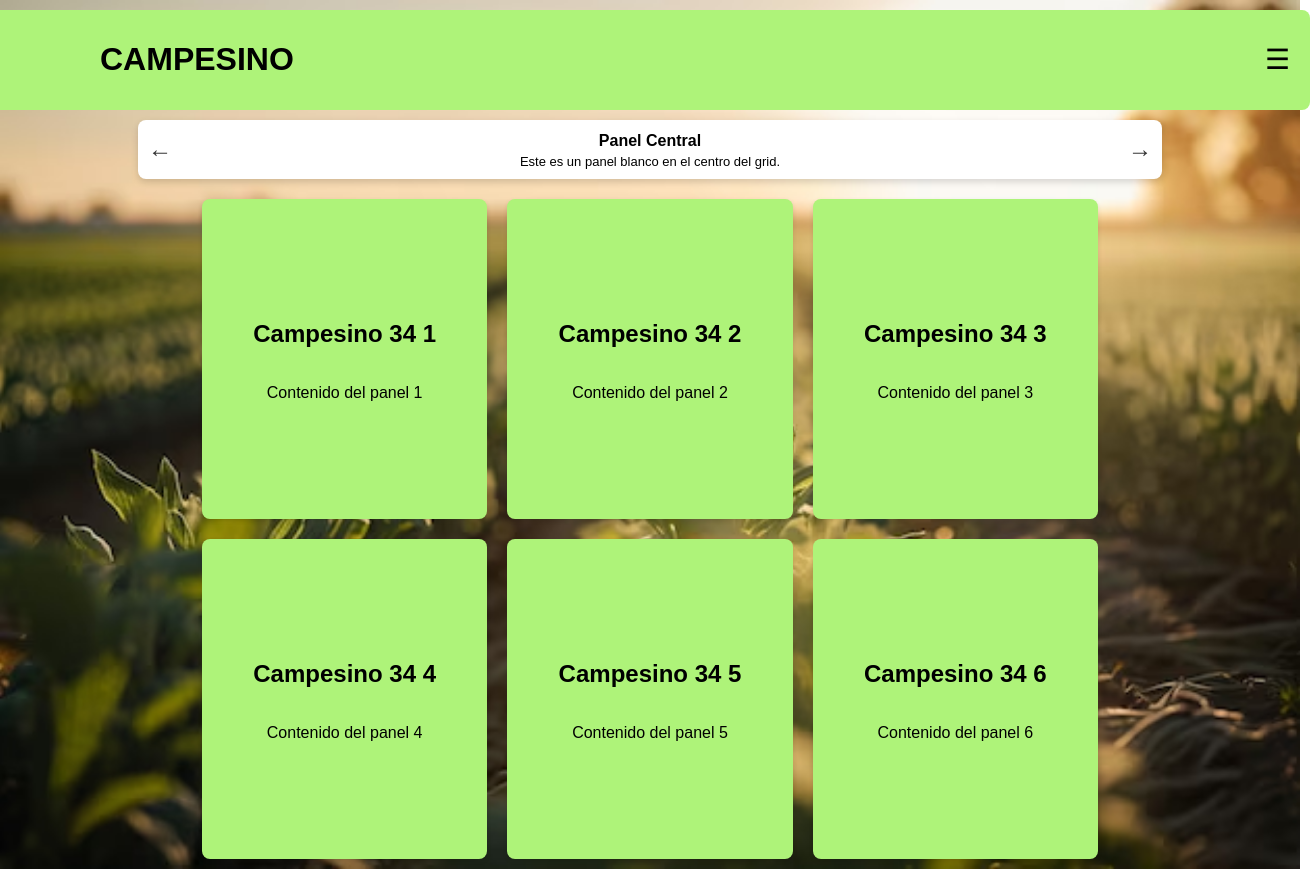
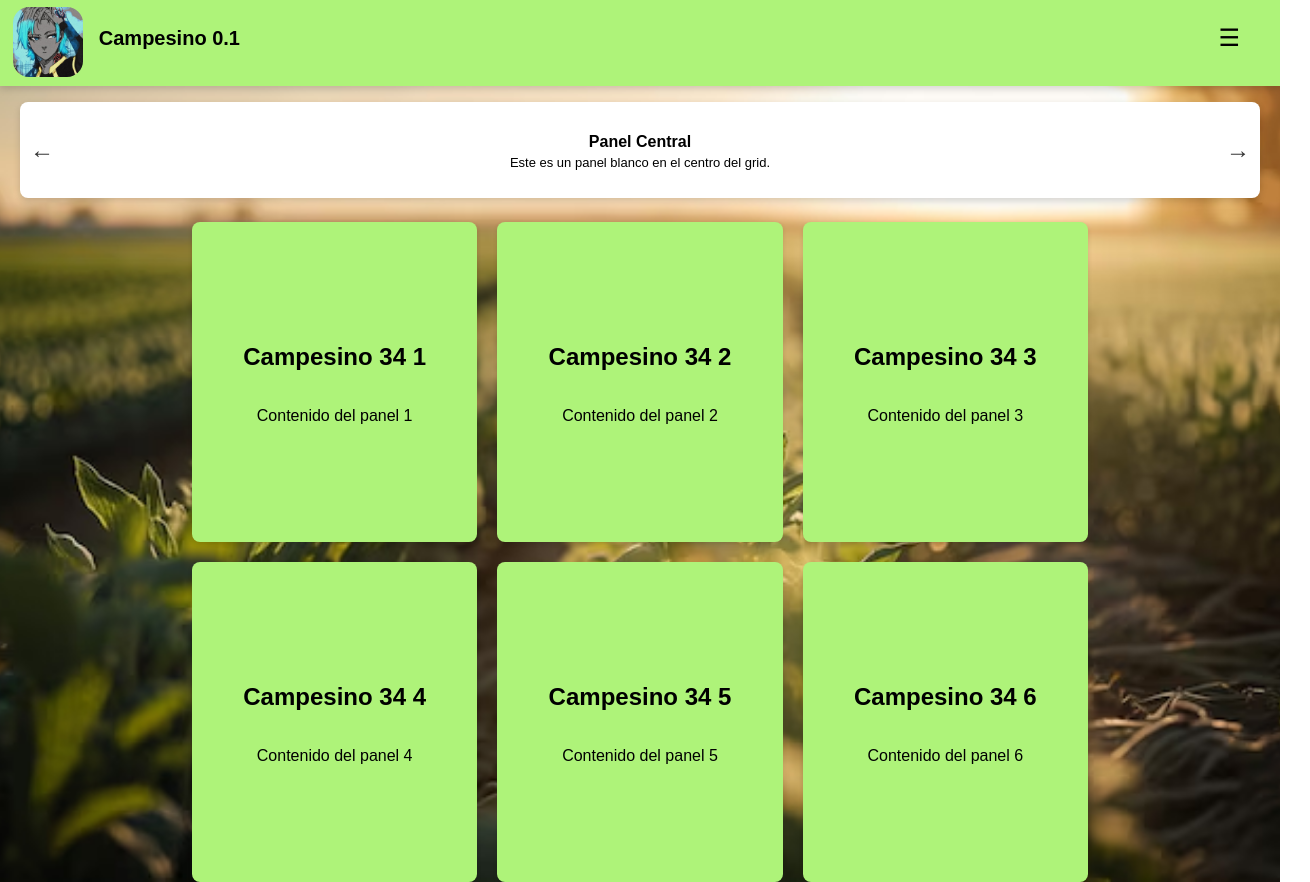
Before and after one commit to symartinez2110/CAMPO-A-UN-CLICK, a Vue app: page /homeUser in a window 1280 px wide. Shown: the whole page, 1310 px wide, since content can reach past the window. Built offline with nearby package versions, Linux system fonts and the light colour scheme.

Commit message:
Mejora en la modularidad del panel del usuario convirtiendo el header en un componente reutilizable y mejorando componentes visuales modificacion

```diff
--- a/src/App.vue
+++ b/src/App.vue
@@ -1,5 +1,5 @@
 <script setup>
-import { useRouter } from 'vue-router';
+
 </script>
 
 <template>
--- /dev/null
+++ b/src/components/theHeader.vue
@@ -0,0 +1,133 @@
+<template>
+  <div class="header">
+    <img class="icon" src="../../public/avatar.jpg" alt="avatar del campesino">
+    <h1>Campesino 0.1</h1>
+  <!-- Menu desplegable-->
+   <div class="menu-container" ref="menuContainerRef">
+    <div class="menu-icon" @click="toggleMenu">&#9776;</div>
+
+
+    <div v-if="isMenuOpen" class="dropdown-menu" >
+        <ul>
+            <li>EDITAR PERFIL</li>
+            <li>PRODUCTOS</li>
+        </ul>
+    </div>
+   </div>
+  </div>
+</template>
+
+
+<script setup>
+import { ref, onMounted, onUnmounted } from 'vue';
+
+const isMenuOpen = ref(false);
+
+
+const menuContainerRef = ref(null);
+
+function toggleMenu() {
+  isMenuOpen.value = !isMenuOpen.value;
+}
+
+
+function closeMenu() {
+  isMenuOpen.value = false;
+}
+
+
+const handleClickOutside = (event) => {
+
+  if (menuContainerRef.value && !menuContainerRef.value.contains(event.target)) {
+    closeMenu();
+  }
+};
+
+
+onMounted(() => {
+
+  document.addEventListener('click', handleClickOutside);
+});
+
+
+onUnmounted(() => {
+
+  document.removeEventListener('click', handleClickOutside);
+});
+</script>
+
+<style scoped>
+.header {
+  width: 100%;
+  margin-top: -0.6rem;
+  height: 6rem;
+  background-color: #AEF379;
+  color: black;
+  display: flex;
+  justify-content: space-between;
+  align-items: center;
+  margin-bottom: 1rem;
+   box-shadow: 0 3px 7px rgba(0, 0, 0, 0.15);
+
+}
+
+.header h1 {
+  font-size: 20px;
+  font-weight: bold;
+  margin-right: auto;
+  padding-left: 1rem;
+}
+
+.icon{
+    height: 70px;
+    width: 70px;
+    border-radius: 1rem;
+    margin-top: 0.5rem;
+    margin-left: 0.8rem;
+}
+.menu-icon {
+ margin-right: 2.5rem;
+ font-size: x-large;
+ user-select: none;
+}
+
+.menu-icon:hover{
+    cursor: pointer;
+    color: #f9f9f9;
+}
+
+.menu-container{
+    position: relative;
+}
+
+/* Estilos del menú desplegable */
+.dropdown-menu {
+  position: absolute;
+  top: 120%; /* Posiciona el menú un poco debajo del ícono */
+  right: 0; /* Lo alinea a la derecha del contenedor */
+  background-color: #bbf784; /* Un verde similar al de la imagen */
+  border-radius: 12px;
+  box-shadow: 0 4px 8px rgba(0, 0, 0, 0.15);
+  padding: 10px 15px;
+  width: max-content; /* El ancho se ajusta al contenido */
+  z-index: 100; /* Asegura que esté por encima de otros elementos */
+}
+.dropdown-menu ul {
+  list-style-type: none; /* Quita los puntos de la lista */
+  padding: 0;
+  margin: 0;
+}
+
+.dropdown-menu li {
+  padding: 10px 15px;
+  cursor: pointer;
+  font-size: 14px;
+  font-weight: 500;
+  border-radius: 6px;
+  transition: background-color 0.2s; /* Efecto suave al pasar el ratón */
+}
+
+.dropdown-menu li:hover {
+  background-color: rgba(0, 0, 0, 0.08); /* Resaltado sutil */
+}
+</style>
--- a/src/views/HomeView.vue
+++ b/src/views/HomeView.vue
@@ -1,36 +1,28 @@
 <template>
   <div class="main-container">
-    <!-- Panel superior con título -->
-    <header class="header">
-        <h1>CAMPESINO</h1>
-        <div class="menu-icon">&#9776;</div>
+    <the-header></the-header>
 
-    </header>
-<!-- Panel central blanco -->
     <div class="panel-central">
-  <span class="arrow left">&#8592;</span> <!-- Flecha izquierda -->
-
+      <span class="arrow left">&#8592;</span>
       <div class="panel-content">
         <h2>Panel Central</h2>
         <p>Este es un panel blanco en el centro del grid.</p>
       </div>
-
-  <span class="arrow right">&#8594;</span> <!-- Flecha derecha -->
+      <span class="arrow right">&#8594;</span>
     </div>
 
-    <!-- Contenedor de los 6 paneles pequeños -->
     <div class="grid-container">
       <div class="panel" v-for="n in 6" :key="n">
         <h2>Campesino 34 {{ n }}</h2>
         <p>Contenido del panel {{ n }}</p>
       </div>
     </div>
-
   </div>
 </template>
 
 <script setup>
-// No es necesario script por ahora
+// 1. Importa el nuevo componente
+import theHeader from '../components/theHeader.vue'; // Asegúrate que la ruta sea correcta
 </script>
 
 <style scoped>
@@ -39,26 +31,14 @@
   display: flex;
   flex-direction: column;
   align-items: center;
-  padding: 10px;
   font-family: sans-serif;
-
-
-
-
-
-    /* Fondo de imagen */
-  background-image: url('../../public/Fondo_Panel_User.jpg'); /* ruta de mi imagen */
+  background-image: url('../../public/Fondo_Panel_User.jpg');
   background-size: cover;
   background-position: center;
   background-repeat: no-repeat;
+}
 
-  /*En pantalla completa */
-  min-height: 100vh;
-  width: 100%;
-}
-.main-container h1 {
-  margin-left: 90px;
-}
+/* LOS ESTILOS DEL HEADER YA NO VAN AQUÍ, LOS HEMOS MOVIDO */
 
 .panel-central {
   background-color: white;
@@ -71,19 +51,18 @@
   display: flex;
   align-items: center;
   justify-content: center;
-  width: 100%;
-  margin-bottom: 20px;
-  max-width: 1000px;
+  width: 95%;
+  margin-bottom: 1.5rem;
+  height: 5rem;
+}
 
-}
-/* Estilos para el contenido del panel central */
 .panel-content h2 {
-  font-size: 16px; /*  más pequeño */
+  font-size: 16px;
   margin: 4px 0;
 }
 
 .panel-content p {
-  font-size: 13px; /* más pequeño */
+  font-size: 13px;
   margin: 2px 0;
 }
 
@@ -110,57 +89,24 @@
   right: 10px;
 }
 
-.header {
-  border-top-width : 1px;
-  border-top-style: 5px;
-  width: 100%;
-  background-color: #AEF379;
-  color: black;
-  padding: 10px 20px;
-  display: flex;
-  justify-content: space-between;
-  align-items: center;
-  border-radius: 8px;
-  margin-bottom: 10px;
-}
-
-.h1 {
-  font-size: 24px;
-  margin-left: 300  px;
-  font-weight: bold;
-}
-
-.menu-icon {
-  font-size: 28px;
-  cursor: pointer;
-  user-select: none;
-  color: black;
-}
-
-
-/* Grid de paneles */
 .grid-container {
   display: grid;
   grid-template-columns: repeat(3, 1fr);
   gap: 20px;
   width: 70%;
   max-width: 1000px;
-  padding:0 20px;
-
+  padding: 0 20px;
 }
 
-/* Cada panel pequeño */
 .panel {
   background-color: #AEF379;
-  padding: 20px 4px;            /* Menor padding horizontal, más vertical */
-  border-radius: 8px;            /* Corrección: antes estaba vacío */
+  padding: 20px 4px;
+  border-radius: 8px;
   box-shadow: 0 2px 5px rgba(0, 0, 0, 0.1);
   text-align: center;
-  height: 280px;                 /* Altura fija para alargar el panel */
-  display: flex;                 /* Para centrar el contenido verticalmente */
+  height: 280px;
+  display: flex;
   flex-direction: column;
   justify-content: center;
 }
-
-
 </style>
--- a/src/views/loginView.vue
+++ b/src/views/loginView.vue
@@ -14,7 +14,7 @@
           <div class="form-group">
             <input type="password" placeholder="contraseña" v-model="password" required />
           </div>
-         <div class="button"> <router-link :to="{name:'homeUser'}">Acceder</router-link> </div>
+          <router-link :to="{name:'homeUser'}"><div class="button">Acceder </div></router-link>
         </form>
       </div>
     </div>
```
Also changed, not shown: public/avatar.jpg (added), 1 other file (tests, documents, lock files or other folders). Lines whose indentation alone changed are shown as unchanged.
